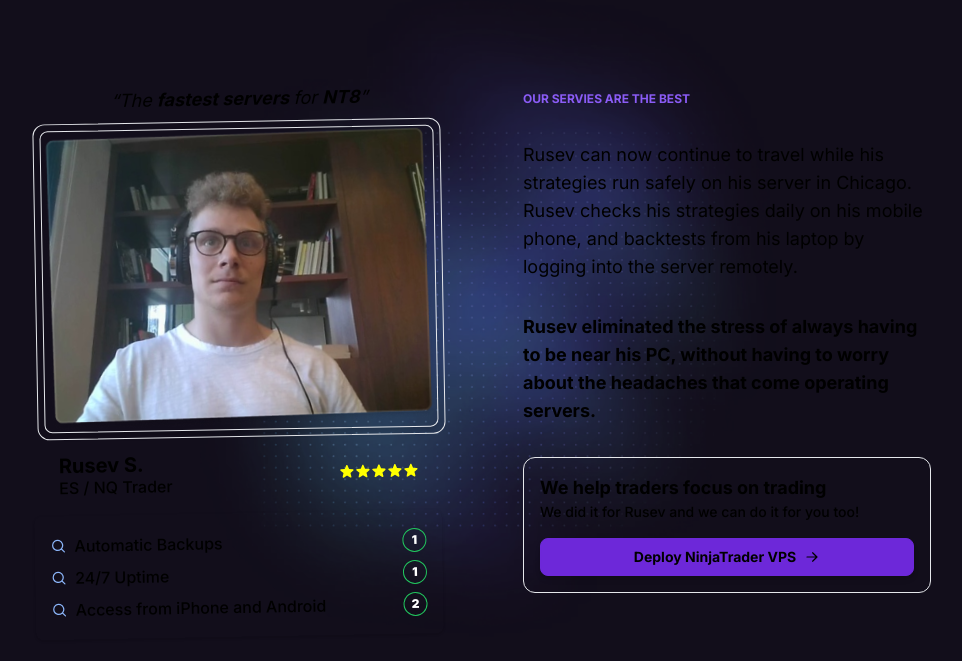
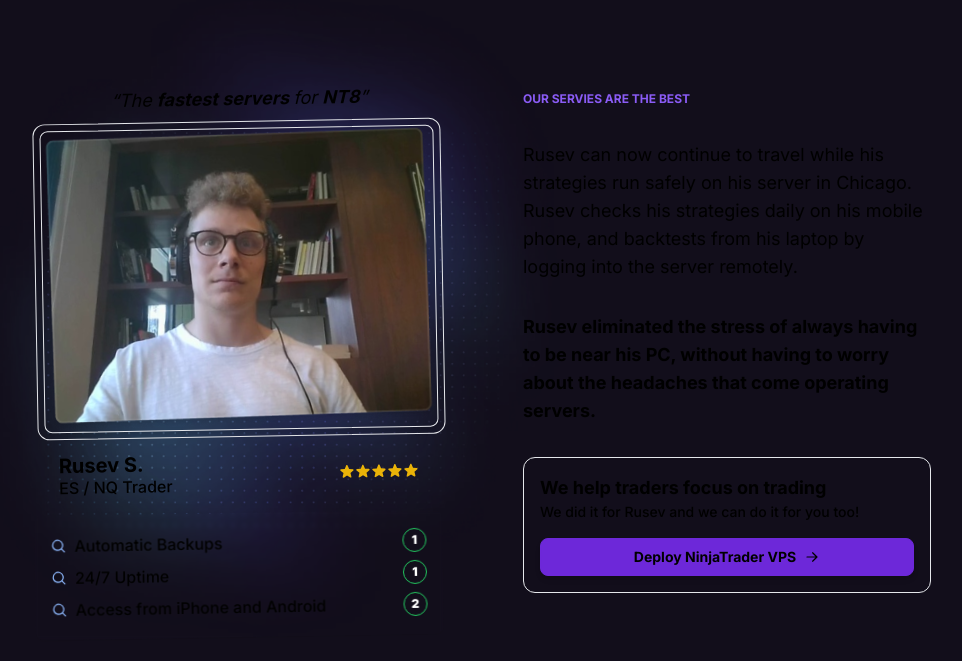
Before and after one commit to InfinityDevsHQ/quantvps, a Next.js app: page / in a window 1280 px wide. Shown: the part 1939-2600 px from the top of the page, without its empty margins (157-1119 px from the left). Built offline with nearby package versions, Linux system fonts and the light colour scheme.

Commit message:
fix: fixed bugs

```diff
--- a/src/app/components/FAQs.tsx
+++ b/src/app/components/FAQs.tsx
@@ -60,7 +60,7 @@ const FAQs = () => {
       <div className="mx-auto w-full">
         <div className="relative px-4 sm:px-8 lg:px-12">
           <div className="mx-auto max-w-2xl md:max-w-5xl lg:max-w-7xl">
-            <div className="bg-neutral-900 text-white p-4 md:p-6 rounded-lg grid md:grid-cols-2">
+            <div className="bg-neutral-900 text-white border border-white p-4 md:p-6 rounded-[36px] grid md:grid-cols-2">
               <div>
                 <h2 className="text-2xl md:text-4xl font-semibold mb-3 md:mb-6 md:ml-3 tracking-wider">
                   FAQ
--- a/src/app/components/Features.tsx
+++ b/src/app/components/Features.tsx
@@ -3,7 +3,7 @@ import React from "react"
 
 export default function Features() {
   const FeatureCard = ({ icon, title, description }: any) => (
-    <div className="bg-[#262329] p-4 md:py-6 rounded-lg shadow-lg flex flex-col md:flex-row justify-center items-center border-[1px] border-white">
+    <div className="bg-[#262329] p-4 md:py-4 rounded-lg shadow-lg flex flex-col md:flex-row justify-center items-center border-[1px] border-white">
       <Image
         alt="feature-icon"
         src={icon}
--- a/src/app/components/NinjaTrader.tsx
+++ b/src/app/components/NinjaTrader.tsx
@@ -1,4 +1,4 @@
-import { CheckIcon } from "@heroicons/react/20/solid"
+import { CheckCircleIcon } from "@heroicons/react/24/outline"
 import Image from "next/image"
 import React from "react"
 
@@ -23,20 +23,20 @@ export default function NinjaTrader() {
           </p>
           <ul className="mb-8">
             <li className="flex items-center mb-2 gap-1">
-              <CheckIcon color="rgb(34 197 94)" width={20} height={20} />
+              <CheckCircleIcon width={20} height={20} />
               24/7 Uptime
             </li>
             <li className="flex items-center mb-2 gap-1">
-              <CheckIcon color="rgb(34 197 94)" width={20} height={20} />
+              <CheckCircleIcon width={20} height={20} />
               Free Around-The-Clock Tech Support
             </li>
             <li className="flex items-center gap-1">
-              <CheckIcon color="rgb(34 197 94)" width={20} height={20} />
-              Optimized for NinjaTrader
+              <CheckCircleIcon width={20} height={20} />\ Optimized for
+              NinjaTrader
             </li>
           </ul>
           <div className="flex flex-wrap gap-4">
-            <button className="bg-white text-black px-6 py-2 rounded-lg font-semibold hover:bg-gray-200 transition duration-300">
+            <button className="bg-black text-white px-6 py-2 border border-primary rounded-lg font-semibold  transition duration-300">
               NinjaTrader VPS
             </button>
             <button className="bg-primary/80 text-white px-6 py-2 rounded-lg font-semibold hover:bg-primary transition duration-300">
--- a/src/app/components/Review.tsx
+++ b/src/app/components/Review.tsx
@@ -8,18 +8,18 @@ import React from "react"
 
 export default function Review() {
   return (
-    <div className="sm:px-8 mb-8 mt-16 lg:mb-16 lg:mt-32 bg-[url('/background-gradient.avif')] bg-contain bg-no-repeat bg-center">
-      <div className="mx-auto w-full max-w-7xl lg:px-8">
-        <div className="relative px-4 sm:px-8 lg:px-12">
-          <div className="mx-auto max-w-2xl lg:max-w-5xl">
+    <div className="sm:px-8 mb-8 mt-16 lg:mb-16 lg:mt-32">
+      <div className="mx-auto w-full max-w-7xl lg:px-8 ">
+        <div className="relative px-4 sm:px-8 lg:px-12 ">
+          <div className="mx-auto max-w-2xl lg:max-w-5xl bg-[url('/background-gradient.avif')] bg-contain bg-no-repeat bg-left">
             <div className="mx-auto max-w-4xl">
               <div className="flex flex-col items-start justify-center gap-10 lg:flex-row lg:gap-20">
                 <div className="relative w-full lg:w-1/2">
-                  <div className="sm:mt-16">
+                  <div className="sm:mt-16 ">
                     <p className="py-2 text-center text-lg italic sm:-rotate-1 lg:pt-8">
                       “The <b>fastest servers </b>for <b>NT8</b>”
                     </p>
-                    <div className="relative mx-auto rounded-xl border border-foreground/5 bg-foreground/5 p-1.5 sm:-rotate-1">
+                    <div className="relative mx-auto rounded-xl border border-foreground/5 bg-foreground/5 p-1.5 sm:-rotate-1 ">
                       <Image
                         className="w-full rounded-lg border border-foreground/10 shadow-md"
                         src="/review-image.png"
@@ -38,14 +38,14 @@ export default function Review() {
                         </div>
                       </div>
                       <div className="mb-1 flex">
-                        <StarIcon width={16} height={16} color="yellow" />
-                        <StarIcon width={16} height={16} color="yellow" />
-                        <StarIcon width={16} height={16} color="yellow" />
-                        <StarIcon width={16} height={16} color="yellow" />
-                        <StarIcon width={16} height={16} color="yellow" />
+                        <StarIcon width={16} height={16} color="#eab308" />
+                        <StarIcon width={16} height={16} color="#eab308" />
+                        <StarIcon width={16} height={16} color="#eab308" />
+                        <StarIcon width={16} height={16} color="#eab308" />
+                        <StarIcon width={16} height={16} color="#eab308" />
                       </div>
                     </div>
-                    <div className="space-y-1 rounded-lg bg-background/30 p-4 shadow relative z-10 sm:-rotate-1">
+                    <div className="space-y-1 backdrop-blur-[2px] rounded-lg p-4 shadow relative z-10 sm:-rotate-1">
                       <div className="flex items-center justify-between py-0.5">
                         <div className="flex flex-1 items-center gap-2 text-left">
                           <MagnifyingGlassIcon
```
